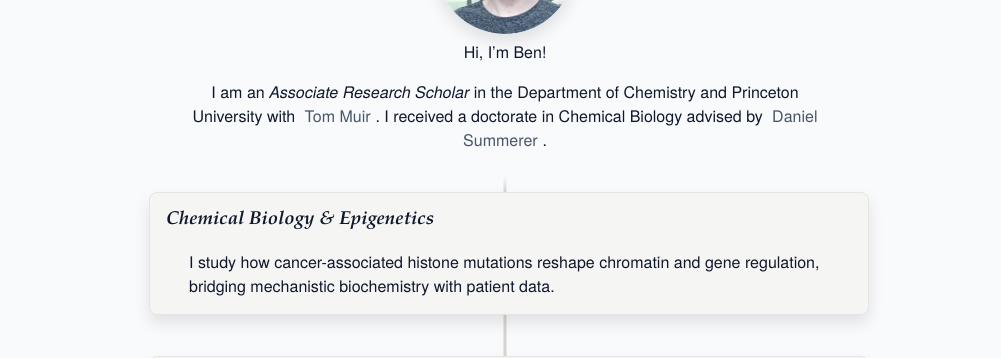
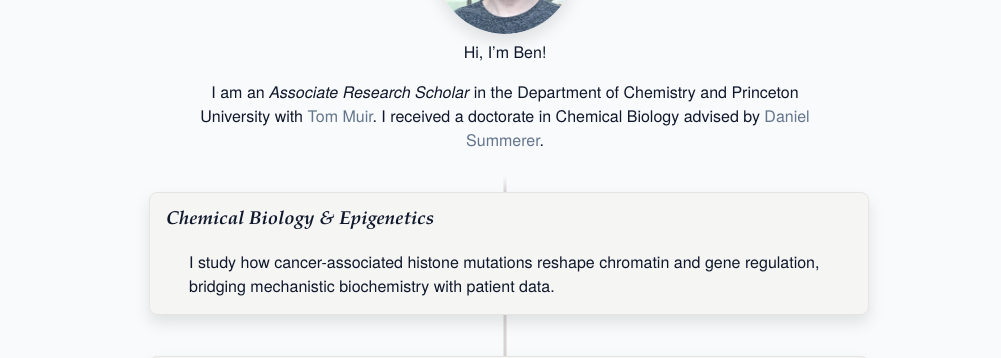
Before and after one commit to benjbuch/benjbuch.github.io, a Jekyll site: the page built from index.html, in a window 1280 px wide and 900 px high. Shown: the part 202-560 px from the top of the window, without its empty margins (135-1136 px from the left). Built offline with Jekyll 4.4.1, drawn with Linux system fonts in a browser that asks for light colours.

Commit message:
Make hyperlinks appear canonical

```diff
--- a/_sass/_base.scss
+++ b/_sass/_base.scss
@@ -31,7 +31,7 @@
 	--fg-muted: #{$slate-500};
 	--active:   #{$slate-300};
 	--hover:    #{$slate-200};
-	--link:     #{$slate-600};
+	--link:     #{$slate-500};
 	/* Fonts */
 	--font-serif: "TeX Gyre Pagella", "Palatino", "Palatino Linotype", "Book Antiqua", "URW Palladio L", serif;
 	--font-sans:  "TeX Gyre Heros", system-ui, -apple-system, "Segoe UI", Helvetica, Arial, sans-serif;
@@ -63,9 +63,9 @@
 }
 
 a {
-	border-radius: #{$round-s};
+//	border-radius: #{$round-s};
 	color: var(--link);
-	padding: 0.1rem 0.3rem;
+//	padding: 0.1rem 0.2rem;
 	text-decoration: none;
 }
 
@@ -74,11 +74,12 @@
 }
 
 a:hover {
-	background: var(--hover);
+//	background: var(--hover);
+	text-decoration: underline;
 }
 
 a:active {
-	background: var(--active);
+//	background: var(--active);
 	color: var(--fg-color);
 }
 
```
